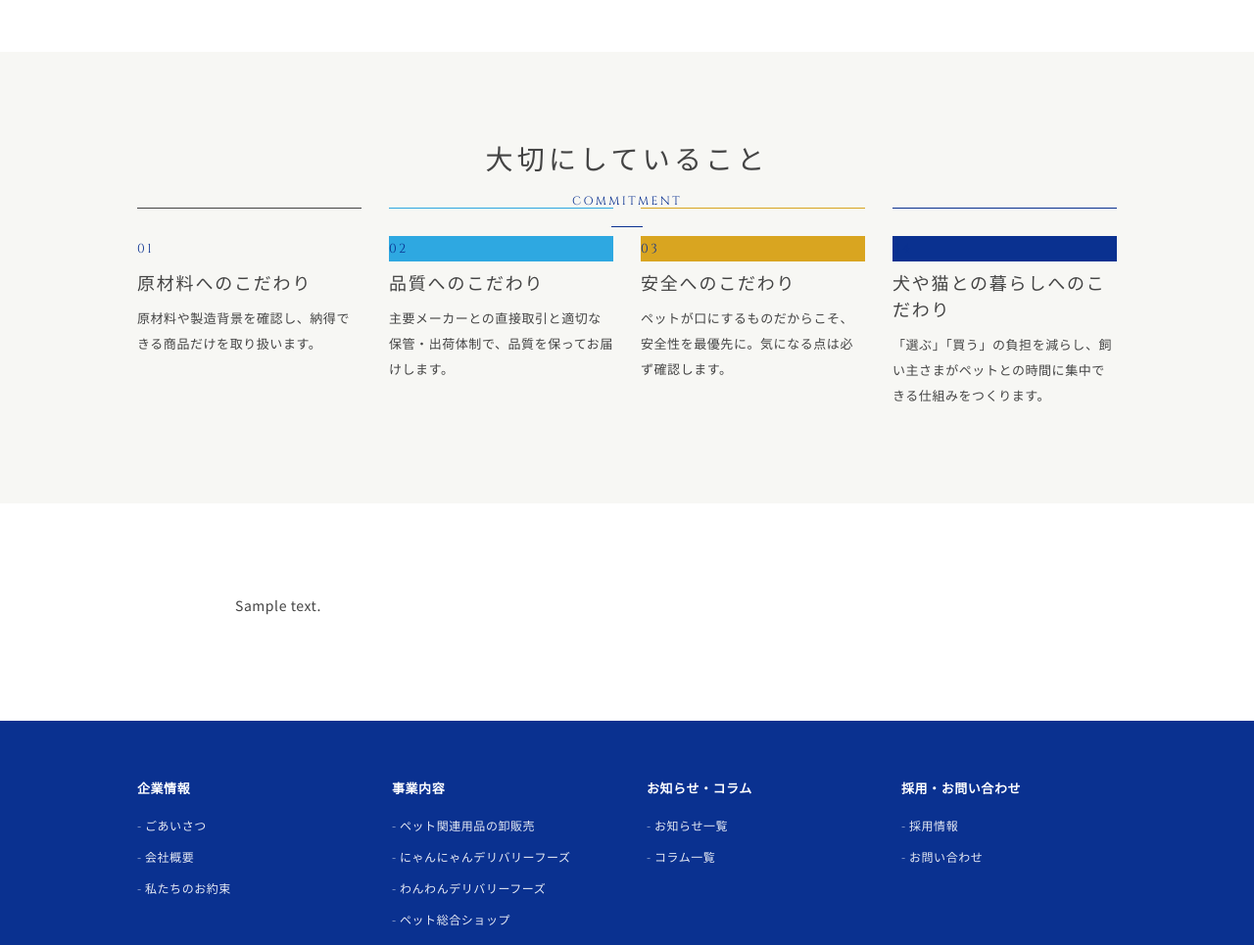
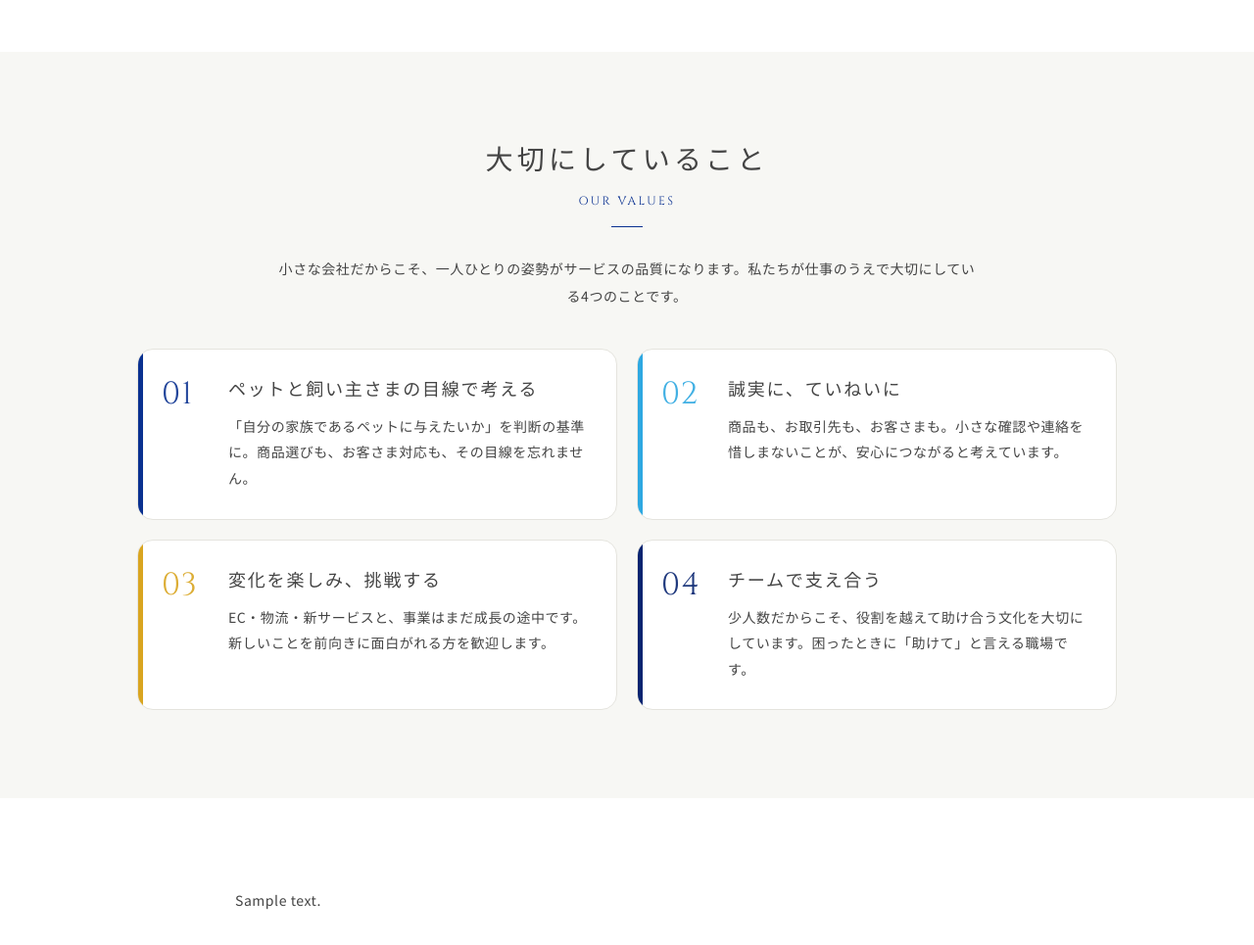
Before and after one commit to alselfjwr/wanko-co-jp, a WordPress theme: template wp-content/themes/wanko/page-recruit.php in a window 1280 px wide. Shown: the part 800-1765 px from the top of the page at 98% size. Run offline with PHP 8.4 and a stand-in for WordPress, Linux system fonts and the light colour scheme; the site name, menu and one post (Sample post) are stand-ins, and other content is empty; some libraries are stand-ins or nearby versions.

Commit message:
採用情報「大切にしていること」をカード型に刷新、スマホの表を縦積みに
- 採用ページ専用の4項目（目線・誠実・挑戦・チーム）をカスタマイザーで編集可能に
- 2列カード（番号＋見出し＋本文、左のカラーバー）で表示。スマホは1列
- 固定ページ本文の表（募集要項）をスマホで見出し・内容の縦積みに変更

Co-Authored-By: Claude Fable 5.1 <noreply@anthropic.com>
Claude-Session: https://claude.ai/code/session_011bhno5SEkpzsshMJkjn4Yk

```diff
--- a/wp-content/themes/wanko/assets/css/main.css
+++ b/wp-content/themes/wanko/assets/css/main.css
@@ -533,6 +533,22 @@ a.shop-card:hover .shop-card__media img { transform: scale(1.04); }
 
 /* Commitment: 4 columns */
 .promise-list--4 { grid-template-columns: repeat(4, 1fr); }
+
+/* Recruit: 大切にしていること ------------------------------------------- */
+.value-cards { display: grid; grid-template-columns: repeat(2, 1fr); gap: 20px; list-style: none; margin: 0; padding: 0; counter-reset: none; }
+.value-card { position: relative; display: flex; gap: 20px; align-items: flex-start; background: #fff; border-radius: var(--radius); padding: 28px 28px 28px 24px; border: 1px solid var(--c-line); overflow: hidden; transition: transform .3s ease, box-shadow .3s ease; }
+.value-card::before { content: ""; position: absolute; left: 0; top: 0; bottom: 0; width: 5px; background: var(--c-primary); }
+.value-card:nth-child(2)::before { background: var(--c-accent); }
+.value-card:nth-child(3)::before { background: var(--c-yellow); }
+.value-card:nth-child(4)::before { background: var(--c-primary-dark); }
+.value-card:hover { transform: translateY(-3px); box-shadow: 0 12px 28px rgba(10, 49, 144, .08); }
+.value-card__num { flex: 0 0 auto; font-family: var(--f-en); font-size: 32px; line-height: 1; letter-spacing: .04em; color: var(--c-primary); opacity: .9; padding-top: 2px; min-width: 48px; }
+.value-card:nth-child(2) .value-card__num { color: var(--c-accent); }
+.value-card:nth-child(3) .value-card__num { color: var(--c-yellow); }
+.value-card:nth-child(4) .value-card__num { color: var(--c-primary-dark); }
+.value-card__text { min-width: 0; }
+.value-card__title { font-size: 18px; margin: 0 0 10px; line-height: 1.5; }
+.value-card__body { margin: 0; font-size: 14px; line-height: 1.9; color: var(--c-text); }
 .promise-item:nth-child(4) { border-top-color: var(--c-primary); }
 .promise-item:nth-child(4) .promise-item__num { background: var(--c-primary); }
 
@@ -564,6 +580,7 @@ a.shop-card:hover .shop-card__media img { transform: scale(1.04); }
 	.cat-grid, .cat-grid--4 { grid-template-columns: repeat(2, 1fr); }
 	.product-grid { grid-template-columns: repeat(3, 1fr); }
 	.promise-list--4 { grid-template-columns: repeat(2, 1fr); }
+	.value-card { padding: 22px 20px 22px 20px; gap: 16px; }
 	.point-list { grid-template-columns: 1fr; }
 }
 @media (max-width: 860px) {
@@ -575,6 +592,15 @@ a.shop-card:hover .shop-card__media img { transform: scale(1.04); }
 }
 @media (max-width: 560px) {
 	.cat-grid, .cat-grid--2, .cat-grid--4, .promise-list--4 { grid-template-columns: 1fr; }
+	.value-cards { grid-template-columns: 1fr; gap: 14px; }
+	/* 固定ページ本文の表（募集要項など）は縦積みに */
+	.prose .wp-block-table table { min-width: 0; width: 100%; }
+	.prose .wp-block-table th, .prose .wp-block-table td { display: block; width: auto; }
+	.prose .wp-block-table th { border-bottom: 0; padding-bottom: 6px; }
+	.prose .wp-block-table td { border-top: 0; }
+	.prose .wp-block-table tr + tr th { border-top: 0; }
+	.value-card__num { font-size: 26px; min-width: 40px; }
+	.value-card__title { font-size: 16px; }
 	.value-list li { grid-template-columns: 36px 1fr; }
 }
 
--- a/wp-content/themes/wanko/assets/js/main.js
+++ b/wp-content/themes/wanko/assets/js/main.js
@@ -50,7 +50,7 @@
 	}
 
 	// Scroll reveal for sections and cards.
-	var targets = document.querySelectorAll('.section-title, .shop-card, .card, .promise-item, .link-tile, .news-item, .feature, .greeting, .spec-table');
+	var targets = document.querySelectorAll('.section-title, .shop-card, .card, .promise-item, .value-card, .link-tile, .news-item, .feature, .greeting, .spec-table');
 	if ('IntersectionObserver' in window && targets.length) {
 		targets.forEach(function (el, i) {
 			el.setAttribute('data-reveal', '');
--- a/wp-content/themes/wanko/inc/customizer.php
+++ b/wp-content/themes/wanko/inc/customizer.php
@@ -110,6 +110,15 @@ function wanko_defaults() {
 		// 採用情報.
 		'recruit_lead'     => '「ペットが好き」その気持ちを、仕事にしませんか。合同会社わんわんわんこでは、一緒に事業を育ててくれる仲間を募集しています。',
 		'recruit_body'     => '',
+		'recruit_values_lead' => '小さな会社だからこそ、一人ひとりの姿勢がサービスの品質になります。私たちが仕事のうえで大切にしている4つのことです。',
+		'recruit_value_1_title' => 'ペットと飼い主さまの目線で考える',
+		'recruit_value_1_body'  => '「自分の家族であるペットに与えたいか」を判断の基準に。商品選びも、お客さま対応も、その目線を忘れません。',
+		'recruit_value_2_title' => '誠実に、ていねいに',
+		'recruit_value_2_body'  => '商品も、お取引先も、お客さまも。小さな確認や連絡を惜しまないことが、安心につながると考えています。',
+		'recruit_value_3_title' => '変化を楽しみ、挑戦する',
+		'recruit_value_3_body'  => 'EC・物流・新サービスと、事業はまだ成長の途中です。新しいことを前向きに面白がれる方を歓迎します。',
+		'recruit_value_4_title' => 'チームで支え合う',
+		'recruit_value_4_body'  => '少人数だからこそ、役割を越えて助け合う文化を大切にしています。困ったときに「助けて」と言える職場です。',
 
 		// お問い合わせ.
 		'contact_lead'     => 'ご不明な点やご質問がございましたら、お気軽にお問い合わせください。商品のお取り扱い、法人さまのお取引、採用に関するご相談も承ります。',
@@ -267,6 +276,15 @@ function wanko_customize_register( $wp_customize ) {
 
 		'recruit_lead'      => array( 'recruit', 'リード文', 'textarea' ),
 		'recruit_body'      => array( 'recruit', '補足文（募集要項は固定ページ本文に記載）', 'textarea' ),
+		'recruit_values_lead'   => array( 'recruit', '「大切にしていること」リード文', 'textarea' ),
+		'recruit_value_1_title' => array( 'recruit', '大切にしていること 1：見出し', 'text' ),
+		'recruit_value_1_body'  => array( 'recruit', '大切にしていること 1：本文', 'textarea' ),
+		'recruit_value_2_title' => array( 'recruit', '大切にしていること 2：見出し', 'text' ),
+		'recruit_value_2_body'  => array( 'recruit', '大切にしていること 2：本文', 'textarea' ),
+		'recruit_value_3_title' => array( 'recruit', '大切にしていること 3：見出し', 'text' ),
+		'recruit_value_3_body'  => array( 'recruit', '大切にしていること 3：本文', 'textarea' ),
+		'recruit_value_4_title' => array( 'recruit', '大切にしていること 4：見出し', 'text' ),
+		'recruit_value_4_body'  => array( 'recruit', '大切にしていること 4：本文', 'textarea' ),
 
 		'movie_url'         => array( 'movie', 'YouTube動画URL（設定するとトップに表示）', 'url' ),
 		'movie_title'       => array( 'movie', '見出し', 'text' ),
--- a/wp-content/themes/wanko/page-recruit.php
+++ b/wp-content/themes/wanko/page-recruit.php
@@ -23,14 +23,19 @@ wanko_breadcrumb( array( array( 'label' => '採用情報' ) ) );
 
 <section class="section section--alt">
 	<div class="container">
-		<?php wanko_section_title( 'Commitment', '大切にしていること' ); ?>
-		<ol class="promise-list promise-list--4">
+		<?php wanko_section_title( 'Our Values', '大切にしていること' ); ?>
+		<?php if ( wanko_get( 'recruit_values_lead' ) ) : ?>
+			<p class="section-lead"><?php wanko_the_lines( 'recruit_values_lead' ); ?></p>
+		<?php endif; ?>
+		<ol class="value-cards">
 			<?php for ( $i = 1; $i <= 4; $i++ ) : ?>
-				<?php if ( ! wanko_get( "commitment_{$i}_title" ) ) { continue; } ?>
-				<li class="promise-item">
-					<span class="promise-item__num"><?php echo esc_html( sprintf( '%02d', $i ) ); ?></span>
-					<h3 class="promise-item__title"><?php echo esc_html( wanko_get( "commitment_{$i}_title" ) ); ?></h3>
-					<p class="promise-item__body"><?php wanko_the_lines( "commitment_{$i}_body" ); ?></p>
+				<?php if ( ! wanko_get( "recruit_value_{$i}_title" ) ) { continue; } ?>
+				<li class="value-card">
+					<span class="value-card__num"><?php echo esc_html( sprintf( '%02d', $i ) ); ?></span>
+					<div class="value-card__text">
+						<h3 class="value-card__title"><?php echo esc_html( wanko_get( "recruit_value_{$i}_title" ) ); ?></h3>
+						<p class="value-card__body"><?php wanko_the_lines( "recruit_value_{$i}_body" ); ?></p>
+					</div>
 				</li>
 			<?php endfor; ?>
 		</ol>
```
